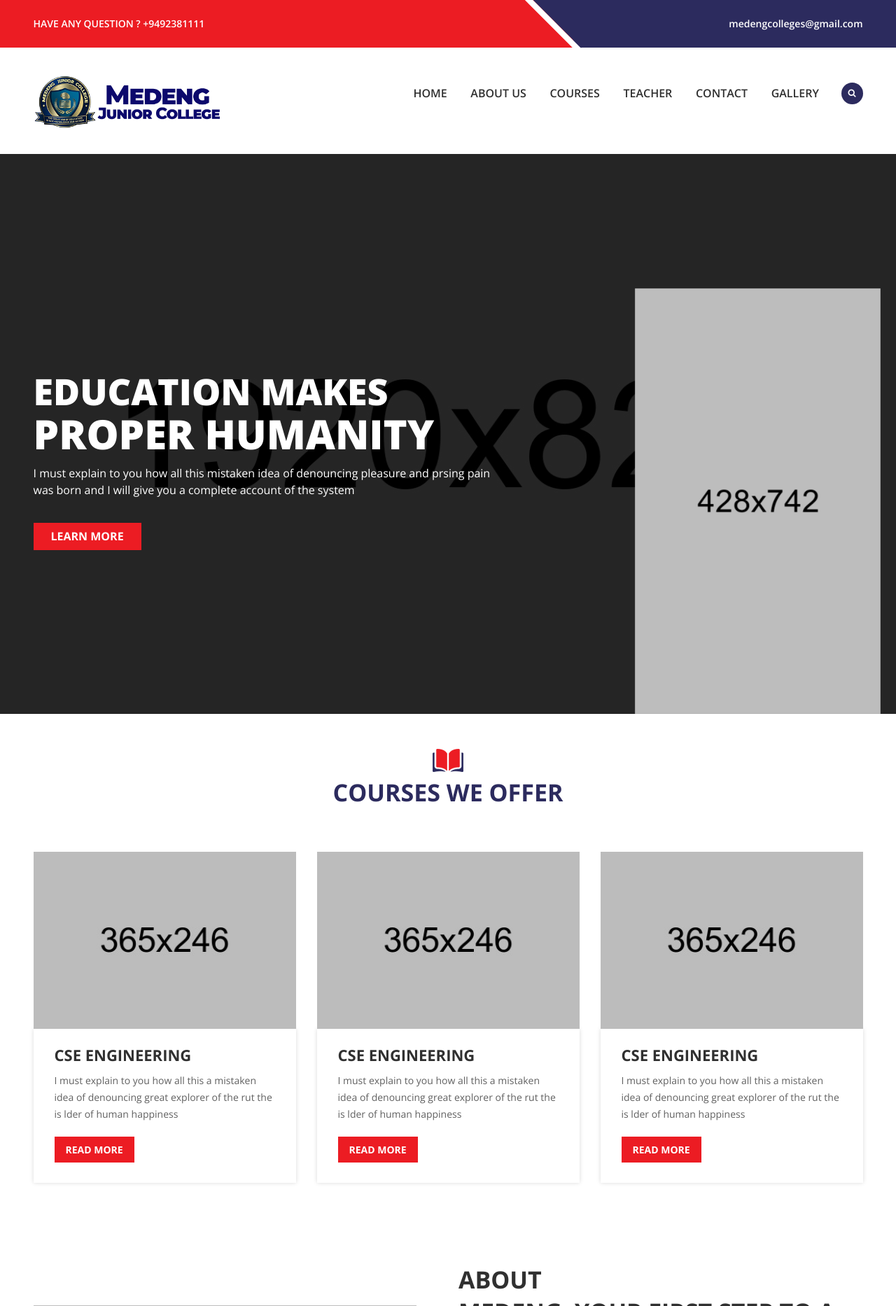
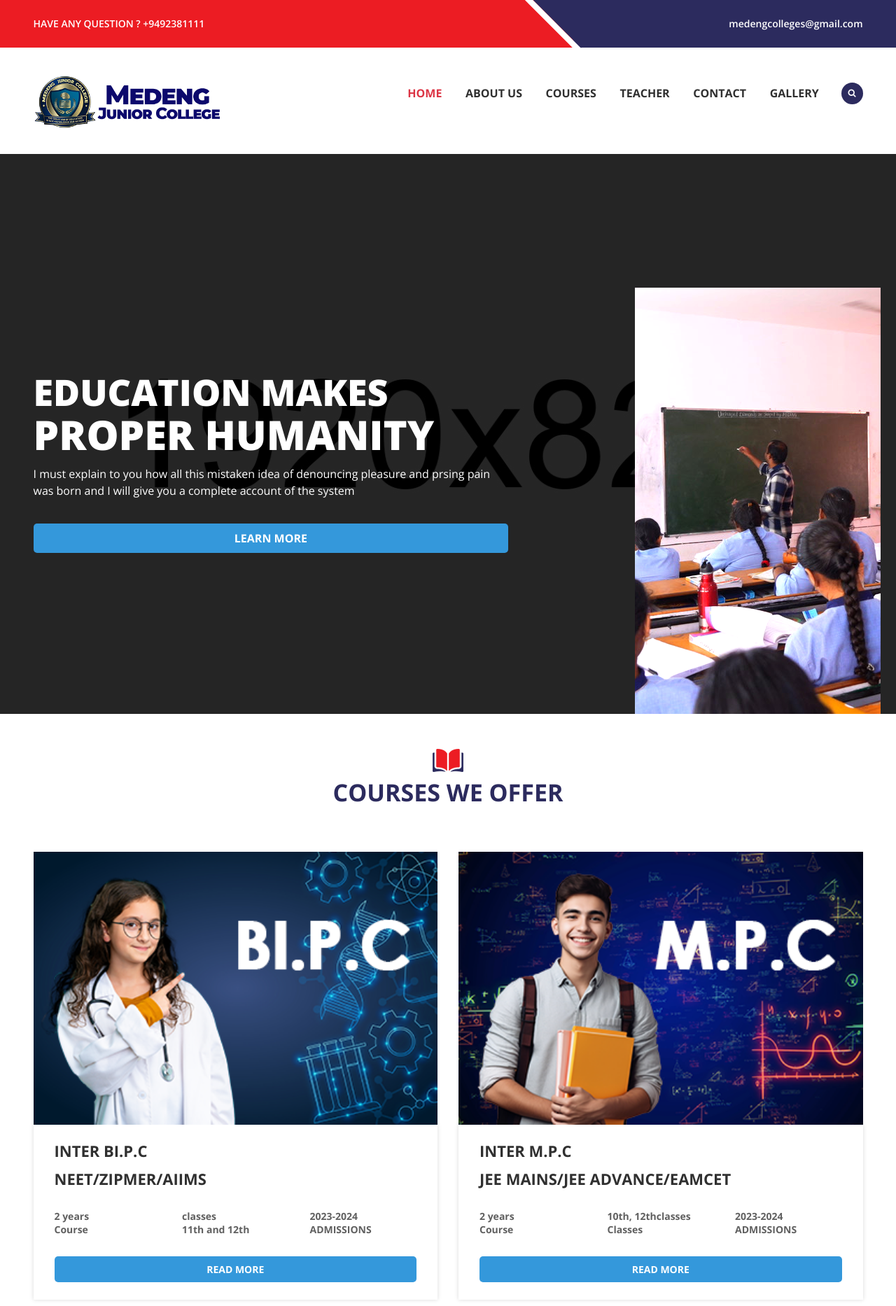
Before and after one commit to bhavi-creations/medeng, a PHP site: page / in a window 1280 px wide. Shown: the top 1866 px of the page at 70% size. Run offline with PHP 8.4, Linux system fonts and the light colour scheme; some libraries are stand-ins or nearby versions.

Commit message:
adding images

```diff
--- a/contact.html
+++ b/contact.html
@@ -85,7 +85,7 @@
                                                     <li><a href="blog-details.html">blog details</a></li>
                                                 </ul>
                                             </li> -->
-                                            <li><a href="contact.html">Contact</a></li>
+                                            <li><a href="#"  class="text-danger">Contact</a></li>
                                             <li><a href="gallery.html">Gallery</a></li>
 
                                         </ul>
@@ -314,7 +314,7 @@
                                 <li><a href="index.html">Home</a></li>
                                 <li><a href="about.html">About us</a></li>
                                 <li><a href="teacher.html">Teacher</a></li>
-                                <li><a href="contact.html">Contact Us</a></li>
+                                <li><a href="contact.html"    >Contact Us</a></li>
                                 <li><a href="gallery.html">Gallery</a></li>
                             </ul>
                         </div>
--- a/course-details.html
+++ b/course-details.html
@@ -69,10 +69,10 @@
                                         <ul>
                                             <li><a href="index.html">Home</a></li>
                                             <li><a href="about.html">About us</a></li>
-                                            <li><a href="course.html">courses</a>
+                                            <li><a href="#">courses</a>
                                                 <ul>
                                                     <li><a href="course.html">courses</a></li>
-                                                    <li><a href="course-details.html">courses details</a></li>
+                                                    <li><a href="course-details.html"  class="text-danger">courses details</a></li>
                                                 </ul>
                                             </li>
                                             <li class="hidden-sm"><a href="teacher.html">teacher</a>
--- a/css/style.css
+++ b/css/style.css
@@ -607,6 +607,8 @@
     color: #303030;
     font-size: 16px;
     line-height: 130px;
+    /* font-family: bold; */
+    font-weight: 700;
 }
 .main-menu ul li:last-child a{
     padding-right: 0px;
@@ -2924,3 +2926,55 @@
 .table tbody tr:nth-child(even) {
     background-color: #fff;
 }
+
+.about-content {
+    max-width: 800px;
+    margin: 0 auto;
+    padding: 20px;
+}
+
+h2 {
+    color: #333;
+}
+
+h3 {
+    color: #555;
+}
+
+p {
+    color: #777;
+}
+
+.default-btn {
+    display: block;
+    margin-top: 10px;
+    padding: 10px;
+    background-color: #3498db;
+    color: #fff;
+    text-decoration: none;
+    text-align: center;
+    border-radius: 5px;
+}
+
+/* Media Query for Mobile Devices */
+@media screen and (max-width: 600px) {
+    .about-content {
+        padding: 10px;
+    }
+
+    h2 {
+        font-size: 24px;
+    }
+
+    h3 {
+        font-size: 18px;
+    }
+
+    p {
+        font-size: 14px;
+    }
+
+    .default-btn {
+        font-size: 14px;
+    }
+}
--- a/gallery.html
+++ b/gallery.html
@@ -86,7 +86,7 @@
                                                 </ul>
                                             </li> -->
                                             <li><a href="contact.html">Contact</a></li>
-                                           <li><a href="gallery.html">Gallery</a></li>
+                                           <li><a href="#"  class="text-danger" >Gallery</a></li>
                                         </ul>
                                     </nav>
                                 </div>
--- a/galleryvideo.html
+++ b/galleryvideo.html
@@ -86,7 +86,7 @@
                                                 </ul>
                                             </li> -->
                                             <li><a href="contact.html">Contact</a></li>
-                                           <li><a href="gallery.html">Gallery</a></li>
+                                           <li><a href="#"  class="text-danger">Gallery</a></li>
                                         </ul>
                                     </nav>
                                 </div>
--- a/index.html
+++ b/index.html
@@ -70,7 +70,7 @@
                                 <div class="main-menu">
                                     <nav>
                                         <ul>
-                                            <li><a href="index.html">Home</a></li>
+                                            <li><a href="#"  class="text-danger">Home</a></li>
                                             <li><a href="about.html">About us</a></li>
                                             <li><a href="course.html">courses</a>
                                                 <ul>
@@ -146,7 +146,7 @@
                                 </div>
                                 <div class="col-lg-5">
                                     <div class="slider-img">
-                                        <img src="img/slider/home.png" alt="slider">
+                                        <img src="img/Medeng-Home-page-image-2.png" alt="slider">
                                     </div>
                                 </div>
                             </div>
@@ -167,14 +167,15 @@
                                         <div class="slide-content">
                                             <h3>EDUCATION MAKES </h3>
                                             <h2>PROPER HUMANITY </h2>
-                                            <p>I must explain to you how all this mistaken idea of denouncing pleasure and prsing pain was born and I will give you a complete account of the system  </p>
+                                            <!-- <p>I must explain to you how all this mistaken idea of denouncing pleasure and prsing pain was born and I will give you a complete account of the system  </p> -->
+                                            <p>At MEDENG, we believe that knowledge knows no bounds and that child with enthusiasm and curiosity can reach the stars.</p>
                                             <a class="default-btn" href="about.html">Learn more</a>
                                         </div>
                                     </div>
                                 </div>
                                 <div class="col-lg-5">
                                     <div class="slider-img">
-                                        <img src="img/slider/home.png" alt="slider">
+                                        <img src="img/Medeng-Home-page-image-1.png" alt="slider">
                                     </div>
                                 </div>
                             </div>
@@ -195,7 +196,8 @@
                                         <div class="slide-content">
                                             <h3>EDUCATION MAKES </h3>
                                             <h2>PROPER HUMANITY </h2>
-                                            <p>I must explain to you how all this mistaken idea of denouncing pleasure and prsing pain was born and I will give you a complete account of the system  </p>
+                                            <!-- <p>I must explain to you how all this mistaken idea of denouncing pleasure and prsing pain was born and I will give you a complete account of the system  </p> -->
+                                            <p>At MEDENG, we believe that knowledge knows no bounds and that child with enthusiasm and curiosity can reach the stars.</p>
                                             <a class="default-btn" href="about.html">Learn more</a>
                                         </div>
                                     </div>
@@ -227,54 +229,71 @@
                     </div>
                 </div>
                 <div class="row">
-                    <div class="col-lg-4 col-md-6">
+                    <div class="col-lg-6 col-md-6">
                         <div class="single-course">
                             <div class="course-img">
-                                <a href="course-details.html"><img src="img/course/course1.jpg" alt="course">
+                                <a href="course-details.html"><img src="img/Course-2.png" alt="course">
                                     <div class="course-hover">
                                         <i class="fa fa-link"></i>
                                     </div>
                                 </a>
                             </div>
                             <div class="course-content">
-                                <h3><a href="course-details.html">CSE ENGINEERING</a></h3>
-                                <p>I must explain to you how all this a mistaken idea of denouncing great explorer of the rut the is lder of human happiness</p>
+                                <h3><a href="course-details.html">INTER Bi.P.C</a></h3>
+                                <h3><a href="course-details.html">NEET/ZIPMER/AIIMS</a></h3>
+                                <br>
+                                <div class="row">
+                                    <div class="col-lg-4">
+                                        <h6>2 years</h6>
+                                        <h6>Course</h6>
+                                    </div>
+                                    <div class="col-lg-4">
+                                        <h6>classes</h6>
+                                        <h6>11th and 12th</h6>
+                                    </div>
+                                    <div class="col-lg-4">
+                                        <h6>2023-2024</h6>
+                                        <h6>ADMISSIONS</h6>
+                                    </div>
+                                 </div>
+                                 <br>
                                 <a class="default-btn" href="course-details.html">read more</a>
                             </div>
                         </div>
                     </div>
-                    <div class="col-lg-4 col-md-6">
+                    <div class="col-lg-6 col-md-6">
                         <div class="single-course">
                             <div class="course-img">
-                                <a href="course-details.html"><img src="img/course/course2.jpg" alt="course">
+                                <a href="course-details.html"><img src="img/Course-1.png" alt="course">
                                     <div class="course-hover">
                                         <i class="fa fa-link"></i>
                                     </div>
                                 </a>
                             </div>
                             <div class="course-content">
-                                <h3><a href="course-details.html">CSE ENGINEERING</a></h3>
-                                <p>I must explain to you how all this a mistaken idea of denouncing great explorer of the rut the is lder of human happiness</p>
+                                <h3><a href="course-details.html">INTER M.P.C</a></h3>
+                                <h3><a href="course-details.html">JEE MAINS/JEE ADVANCE/EAMCET</a></h3>
+                                <br>
+                                <div class="row">
+                                    <div class="col-lg-4">
+                                        <h6>2 years</h6>
+                                        <h6>Course</h6>
+                                    </div>
+                                    <div class="col-lg-4">
+                                        <h6>10th, 12thclasses</h6>
+                                        <h6>Classes</h6>
+                                    </div>
+                                    <div class="col-lg-4">
+                                        <h6>2023-2024</h6>
+                                        <h6>ADMISSIONS</h6>
+                                    </div>
+                                 </div>
+                                 <br>
                                 <a class="default-btn" href="course-details.html">read more</a>
                             </div>
                         </div>
                     </div>
-                    <div class="col-lg-4 col-md-6">
-                        <div class="single-course mb-0">
-                            <div class="course-img">
-                                <a href="course-details.html"><img src="img/course/course3.jpg" alt="course">
-                                    <div class="course-hover">
-                                        <i class="fa fa-link"></i>
-                                    </div>
-                                </a>
-                            </div>
-                            <div class="course-content">
-                                <h3><a href="course-details.html">CSE ENGINEERING</a></h3>
-                                <p>I must explain to you how all this a mistaken idea of denouncing great explorer of the rut the is lder of human happiness</p>
-                                <a class="default-btn" href="course-details.html">read more</a>
-                            </div>
-                        </div>
-                    </div>
+
                 </div>
             </div>
         </div>
@@ -282,12 +301,12 @@
 
         <!-- About Start -->
 
-        <div class="about-area pt-15   pb-55">
+        <div class="about-area pb-55">
             <div class="container">
                 <div class="row">
-                        <div class="col-md-6 me-30 pt-160 ">
+                        <div class="col-md-6 me-30 pt-195 ">
                             <div class="">
-                                <img src="img/about/about.png" alt="about">
+                                <img src="img/About-college.png" alt="about">
                             </div>
                         </div>
                     <div class="col-md-6"  >
@@ -304,7 +323,7 @@
                                 <li> <svg xmlns="http://www.w3.org/2000/svg"  viewBox="0 0 32 32" width="32px" height="32px"><polygon fill="#ed0049" points="14.479,24.184 6.998,15.456 10.035,12.852 14.553,18.124 22.03,9.816 25.002,12.492"/><path fill="#0f518c" d="M16,5c5.728,0,10.442,4.402,10.949,10h4C30.433,7.184,23.947,1,16,1S1.567,7.184,1.05,15h4 C5.558,9.402,10.272,5,16,5z"/><path fill="#0f518c" d="M16,27c-5.728,0-10.442-4.402-10.949-10h-4C1.567,24.816,8.053,31,16,31s14.433-6.184,14.95-14h-4 C26.442,22.598,21.728,27,16,27z"/></svg> &nbsp;  Personalized attention and support for each student</li>
                                 <li> <svg xmlns="http://www.w3.org/2000/svg"  viewBox="0 0 32 32" width="32px" height="32px"><polygon fill="#ed0049" points="14.479,24.184 6.998,15.456 10.035,12.852 14.553,18.124 22.03,9.816 25.002,12.492"/><path fill="#0f518c" d="M16,5c5.728,0,10.442,4.402,10.949,10h4C30.433,7.184,23.947,1,16,1S1.567,7.184,1.05,15h4 C5.558,9.402,10.272,5,16,5z"/><path fill="#0f518c" d="M16,27c-5.728,0-10.442-4.402-10.949-10h-4C1.567,24.816,8.053,31,16,31s14.433-6.184,14.95-14h-4 C26.442,22.598,21.728,27,16,27z"/></svg> &nbsp; Tailored to meet the needs of 21st-century students</li>
                             </ul>
-                            <a class="default-btn" href="#">READ MORE</a>
+                            <a class="default-btn" href="about.html">READ MORE</a>
                         </div>
                     </div>
 
@@ -350,20 +369,22 @@
 
 
         <!-- About Start -->
-        <div class="about-area pb-135 pt-130 bg-light">
+        <div class="about-area pb-35 pt-30 bg-light">
             <div class="container">
                 <div class="row">
                     <div class="col-md-6">
                         <div class="about-content">
-                            <h2><span>Medeng</span> the best education theme for you</h2>
-                            <p>I must explain to you how all this mistaken idea of denouncing pleure and prsing pain was born and I will give you a complete account of the system, and expound the actual teachings  the master-builder of humanit happiness</p>
-                            <p>I must explain to you how all this mistaken idea of denouncing pleure and prsing pain was born and I will give you a complete account of the system</p>
-                            <a class="default-btn" href="about.html">buy now</a>
+                            <h2><span>Medeng</span> the best education </h2>
+                            <!-- <p>I must explain to you how all this mistaken idea of denouncing pleure and prsing pain was born and I will give you a complete account of the system, and expound the actual teachings  the master-builder of humanit happiness</p>
+                            <p>I must explain to you how all this mistaken idea of denouncing pleure and prsing pain was born and I will give you a complete account of the system</p> -->
+                            <p> At MEDENG, we pride ourselves on providing exceptional education that goes above and beyond. We believe that education is the key to unlocking your full potential and achieving success in your chosen field.
+                            </p>
+                            <a class="default-btn" href="about.html">learn more</a>
                         </div>
                     </div>
                     <div class="col-md-6">
                         <div class="about-img">
-                            <img src="img/aboutpagemainimage.png"  alt="about" height="1200">
+                            <img src="img/Best-Education.png"  alt="about" height="1200" class="img-fluid">
                         </div>
                     </div>
                 </div>
--- a/teacher-details.html
+++ b/teacher-details.html
@@ -74,10 +74,10 @@
                                                 <li><a href="course-details.html">courses details</a></li>
                                             </ul>
                                         </li>
-                                        <li class="hidden-sm"><a href="teacher.html">teacher</a>
+                                        <li class="hidden-sm"><a href="#"  class="text-danger">teacher</a>
                                             <ul>
                                                 <li><a href="teacher.html">teacher</a></li>
-                                                <li><a href="teacher-details.html">teacher details</a></li>
+                                                <li><a href="teacher-details.html"   >teacher details</a></li>
                                             </ul>
                                         </li>
                                         <!-- <li><a href="blog.html">blog</a>
--- a/teacher.html
+++ b/teacher.html
@@ -74,7 +74,7 @@
                                                 <li><a href="course-details.html">courses details</a></li>
                                             </ul>
                                         </li>
-                                        <li class="hidden-sm"><a href="teacher.html">teacher</a>
+                                        <li class="hidden-sm"><a href="#" class="text-danger">teacher</a>
                                             <ul>
                                                 <li><a href="teacher.html">teacher</a></li>
                                                 <li><a href="teacher-details.html">teacher details</a></li>
```
Also changed, not shown: about.html (+3 -6 lines), course.html (+4 -4 lines), img/About-college.png (added), img/About-us-main-image.png (added), img/Best-Education.png (added), img/Course-1.png (added), img/Course-2.png (added), img/Medeng-Home-page-image-1.png (added), img/Medeng-Home-page-image-2.png (added).
